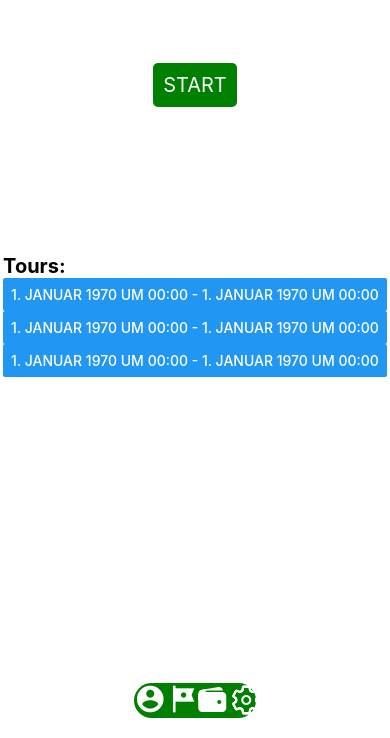
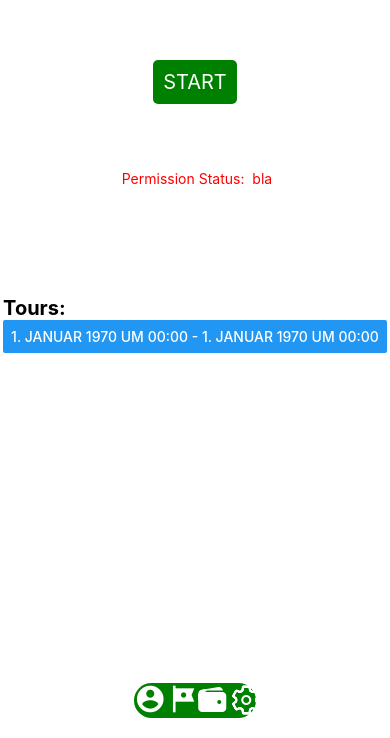
Before and after one commit to scray/logbook-app, a React Native app in the folder frontend/: screen / in a window 390 px wide. Shown: the part 106-844 px from the top of the page. Built offline with nearby package versions, Linux system fonts and the light colour scheme.

Commit message:
#1 feature & fix: added permission request for location fixed several bugs with states regarding the tourlist fixed wrong URLs in httprequest

```diff
--- a/frontend/api/httpRequests.ts
+++ b/frontend/api/httpRequests.ts
@@ -1,4 +1,4 @@
-const url = "http://localhost:8080/tour-app/tours";
+const url = "http://194.163.169.207:8080/tour-app/tours";
 
 export async function post(path: string, body: any) {
     let response = await fetch(url + path, {
--- a/frontend/api/tourManagement.ts
+++ b/frontend/api/tourManagement.ts
@@ -9,16 +9,6 @@ export let tours: Array<Tour> = [
         userId: "Guenther69",
         tourId: "tourid1",
         waypoints: [new Coordinates(51.1, 11, 1), new Coordinates(51.2, 11, 2), new Coordinates(51.3, 11, 3)]
-    },
-    {
-        userId: "Guenther69",
-        tourId: "tourid2",
-        waypoints: [new Coordinates(1, 11, 4), new Coordinates(2, 11, 5), new Coordinates(3, 11, 6)]
-    },
-    {
-        userId: "Felix",
-        tourId: "tourid3",
-        waypoints: [new Coordinates(99, 11, 5), new Coordinates(98, 11, 40), new Coordinates(90, 11, 200)]
     }
 ]
 
@@ -34,7 +24,7 @@ export async function createTour(userId: string): Promise<Tour> {
         tourId: "",
         waypoints: []
     }
-    let res = await httpRequests.post("", tour)
+    let res = await httpRequests.post("/" + userId, tour)
     tour.tourId = res.tourId
     return tour
 }
@@ -45,11 +35,12 @@ export async function createWaypoint(currentTour: Tour, location: LocationObject
         location.coords.longitude,
         location.timestamp
     );
-    await httpRequests.put("/" + currentTour.tourId, waypoint);
+    await httpRequests.put("/" + currentTour.userId + "/" + currentTour.tourId, waypoint);
 }
 
 export async function updateTourList(userId: string) {
-    tours = await httpRequests.get("/user/" + userId);
+    tours = await httpRequests.get("/" + userId);
+    console.log("Tours:" + tours[tours.length-1].waypoints[0] + " + " + tours[tours.length-1].waypoints[1]);
 }
 
 export function getRegion(tour: Tour): Region {
--- a/frontend/components/tourManagement/TourManagementMenu.tsx
+++ b/frontend/components/tourManagement/TourManagementMenu.tsx
@@ -1,8 +1,8 @@
-import {StyleSheet, ToastAndroid, View} from "react-native";
+import {Platform, StyleSheet, ToastAndroid, View, Text} from "react-native";
 import {createTour, createWaypoint, currentTour, setCurrentTour} from "../../api/tourManagement";
-import Tourlist from "../tourlist/Tourlist";
+import Tourlist from "./Tourlist";
 import TourStartButton from "./TourStartButton";
-import {useEffect, useState} from "react";
+import {useEffect, useLayoutEffect, useState} from "react";
 import * as Location from "expo-location";
 import Tour from "../../model/Tour";
 import Map from "../map/Map";
@@ -10,10 +10,11 @@ import Map from "../map/Map";
 export default function TourManagementMenu() {
 
     const [currentTour, setCurrentTour] = useState<Tour>();
+    const [permissionGranted, setPermissionGranted] = useState(false);
 
     async function onButtonToggle(state: string): Promise<boolean> {
-        if (state === "start") {
-            return createTour("testUser").then((tour) => {
+        if (state === "start" && permissionGranted) {
+            return createTour("Felix").then((tour) => {
                 setCurrentTour(tour)
                 return true
             }).catch((error) => {
@@ -30,14 +31,30 @@ export default function TourManagementMenu() {
     }
 
     //create a waypoint every minute
+    useLayoutEffect(() => {
+        (async() => {
+            if(!permissionGranted && Platform.OS === "android"){
+                let {status} = await Location.requestForegroundPermissionsAsync();
+                if(status === "granted"){
+                    setPermissionGranted(true);
+                    console.log("Permission granted!!! Status:" + permissionGranted)
+                }else{
+                    console.log("Permission NOT granted!!!")
+                }
+            }
+        })()
+    }, []);
+
     useEffect(() => {
+        console.log("Ja Dinge")
         const interval = setInterval(() => {
+            console.log("Current Tour: " + JSON.stringify(currentTour))
             if (currentTour) {
                 Location.getCurrentPositionAsync().then(location => {
                     if (currentTour) {
-                        console.log("new waypoint");
+                        console.log("new waypoint: " + location.coords.latitude + ", " + location.coords.longitude);
                         createWaypoint(currentTour, location).then((waypoint) => {
-                            console.log(waypoint);
+                            console.log("Returned Waypoint from Rest-API: " + waypoint);
                         }).catch((error) => {
                             ToastAndroid.show(error.message, ToastAndroid.SHORT);
                         });
@@ -46,13 +63,14 @@ export default function TourManagementMenu() {
                     console.log("If you are trying to get the location via the emulator or web, this is NOT possible!", error);
                 })
             }
-        }, 60000);
+        }, 10000);
         return () => clearInterval(interval);
-    }, []);
+    },[])
 
     return (
         <View style={styles.tourlistContainer}>
             <TourStartButton onPress={onButtonToggle}/>
+            <Text style={styles.text}> Permission Status: { permissionGranted } bla</Text>
             <Tourlist currentTour={currentTour} setCurrentTour={setCurrentTour}/>
             <Map selectedTour={currentTour}/>
         </View>
@@ -65,4 +83,7 @@ const styles = StyleSheet.create({
         alignItems: 'center',
         justifyContent: 'center',
     },
+    text:{
+        color: "red",
+    }
 });
--- a/frontend/components/tourlist/Tourlist.tsx
+++ b/frontend/components/tourManagement/Tourlist.tsx
@@ -19,7 +19,7 @@ export default function Tourlist({
 
     useEffect(() => {
         const interval = setInterval(() => {
-            updateTourList("testUser").then(r => {
+            updateTourList("Felix").then(r => {
                 ToastAndroid.show("Tourlist updated", ToastAndroid.SHORT);
                 setTours(tourList);
             }).catch(error => {
@@ -35,7 +35,7 @@ export default function Tourlist({
 
     return (
         <View style={styles.tourlistContainer}>
-            {currentTour ? (
+            {currentTour && currentTour.waypoints && currentTour.waypoints.length >= 1 ? (
                 <View>
                     <Button
                         title={"back"}
@@ -44,16 +44,18 @@ export default function Tourlist({
 
                     <Text> {"Tour ID: " + currentTour.tourId} </Text>
                     <Text> {"User ID: " + currentTour.userId} </Text>
-                    <Text> {"Coordinates: " + currentTour.waypoints[0].getLatitude() + ", " + currentTour.waypoints[0].getLongitude() + " - " + currentTour.waypoints[currentTour.waypoints.length - 1].getLatitude() + ", " + currentTour.waypoints[currentTour.waypoints.length - 1].getLongitude()} </Text>
-                    <Text> {"Time: " + new Date(currentTour.waypoints[0].getTimestamp()).toLocaleDateString("de-DE", options) + " - " + new Date(currentTour.waypoints[currentTour.waypoints.length - 1].getTimestamp()).toLocaleDateString("de-DE", options)} </Text>
+                    <Text> {"Coordinates: " + currentTour.waypoints[0].latitude + ", " + currentTour.waypoints[0].longitude + " - " + currentTour.waypoints[currentTour.waypoints.length - 1].latitude + ", " + currentTour.waypoints[currentTour.waypoints.length - 1].longitude} </Text>
+                    <Text> {"Time: " + new Date(currentTour.waypoints[0].timestamp).toLocaleDateString("de-DE", options) + " - " + new Date(currentTour.waypoints[currentTour.waypoints.length - 1].timestamp).toLocaleDateString("de-DE", options)} </Text>
                 </View>
             ) : (
+
                 <View>
                     <Text style={styles.headline}>Tours: </Text>
                     {
-                        tours.map((tour, index) => {
-                            let date1 = new Date(tour.waypoints[0].getTimestamp()).toLocaleDateString("de-DE", options)
-                            let date2 = new Date(tour.waypoints[tour.waypoints.length - 1].getTimestamp()).toLocaleDateString("de-DE", options)
+                        tours && tours.map((tour, index) => {
+                            if(tour.waypoints && tour.waypoints.length >= 1){
+                                let date1 = new Date(tour.waypoints[0].timestamp).toLocaleDateString("de-DE", options)
+                                let date2 = new Date(tour.waypoints[tour.waypoints.length - 1].timestamp).toLocaleDateString("de-DE", options)
                                 return (
                                     <Button
                                         key={index}
@@ -63,6 +65,8 @@ export default function Tourlist({
                                         }}
                                     />
                                 )
+                            }
+
 
                         })
                     }
```
Lines whose indentation alone changed are shown as unchanged.
